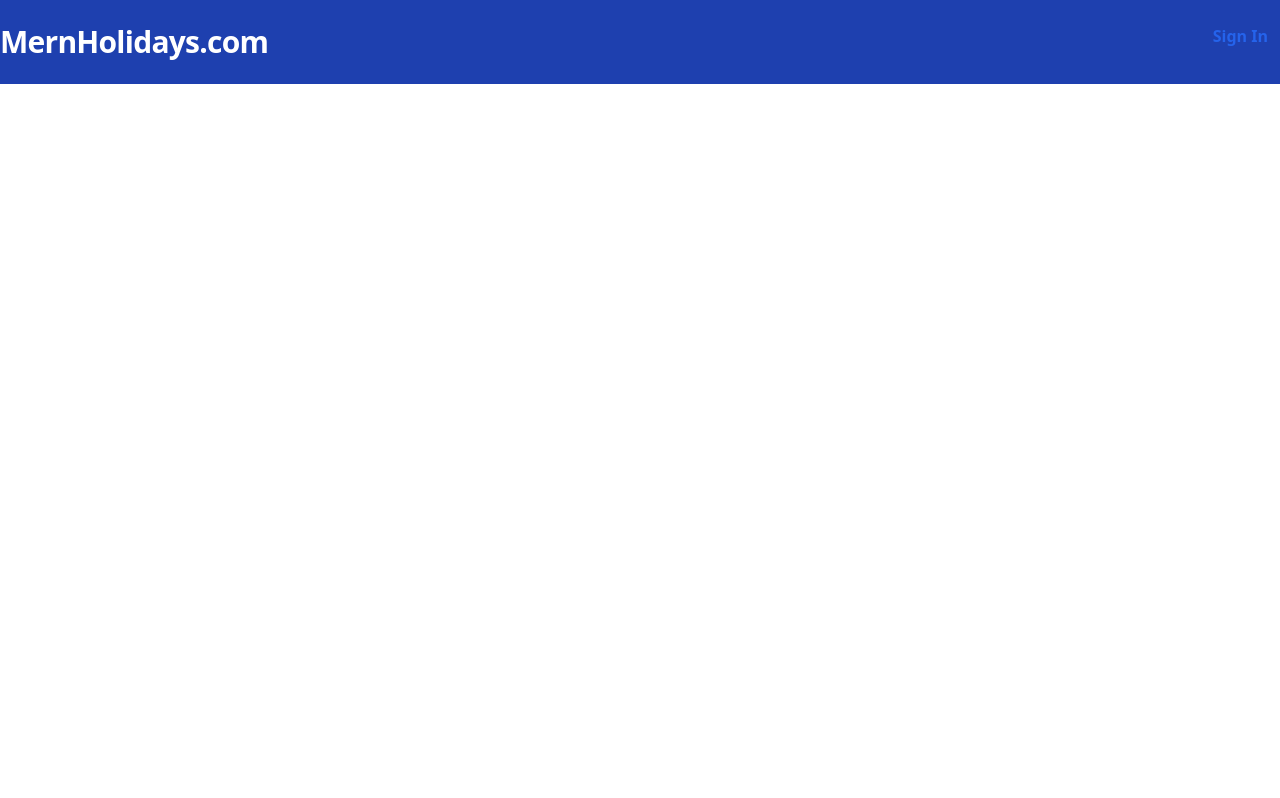
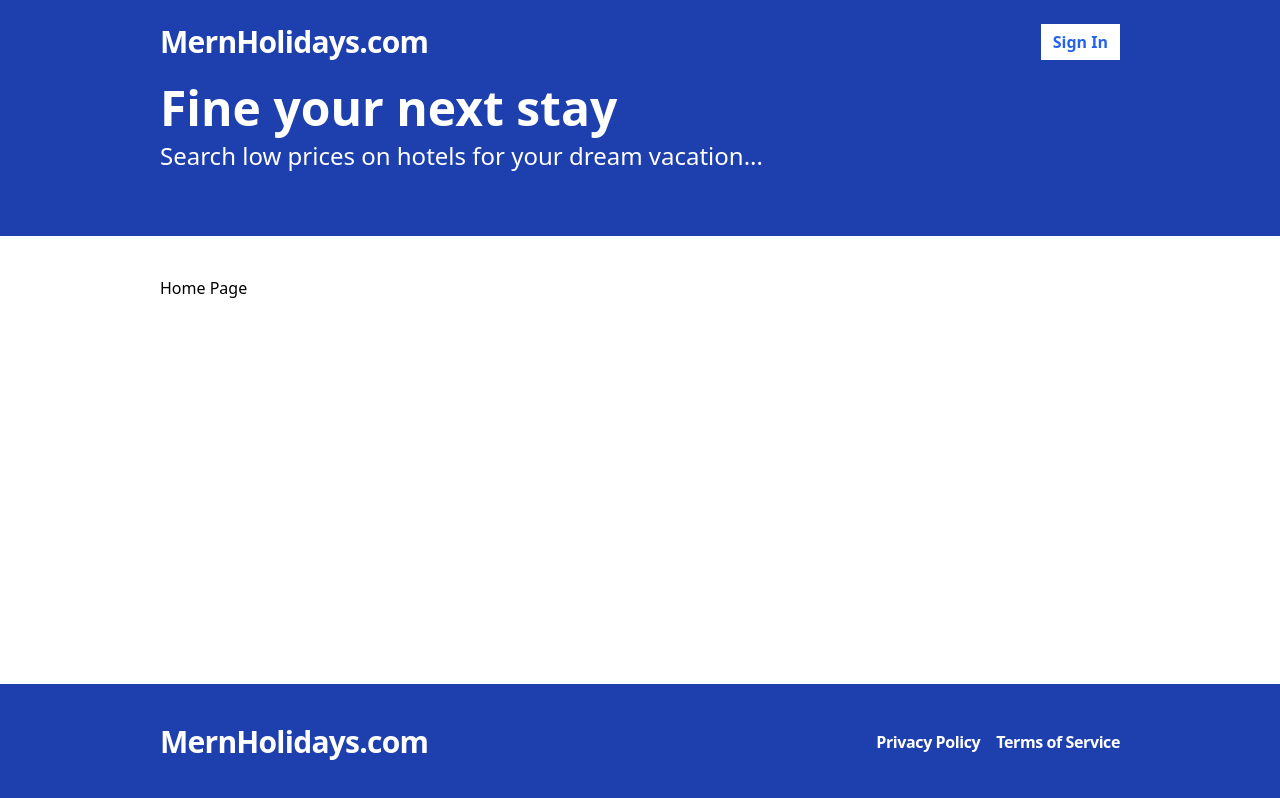
Before and after one commit to austinleepro/Booking-app, a React (Vite) app in the folder frontend/: page / in a window 1280 px wide. Built offline with nearby package versions, Linux system fonts and the light colour scheme.

Commit message:
finished header & hooter

```diff
--- a/frontend/src/App.tsx
+++ b/frontend/src/App.tsx
@@ -1,4 +1,3 @@
-import { useState } from 'react'
 import {
   BrowserRouter as Router,
   Routes,
@@ -8,14 +7,31 @@ import {
 import Layout from './layouts/Layout'
 
 const App =() => {
-  const [count, setCount] = useState(0)
-
   return (
     <Router>
       <Routes>
-        <Route path="/" element={<Layout></Layout>}></Route>
-        <Route path="/search" element={<span>Search page</span>}></Route>
-        <Route path="*" element={<Navigate to="/" />}></Route>
+        <Route
+          path="/"
+          element={
+            <Layout>
+              <p>Home Page</p>
+            </Layout>
+          }
+        />
+        <Route
+          path="/search"
+          element={
+            <Layout>
+              <p>Search page</p>
+            </Layout>
+          }
+        />
+        <Route
+          path="*"
+          element={
+            <Navigate to="/" />
+          }
+        />
       </Routes>
     </Router>
   )
--- /dev/null
+++ b/frontend/src/components/Footer.tsx
@@ -0,0 +1,17 @@
+const Footer = () => {
+    return (
+        <div className="bg-blue-800 py-10">
+            <div className="container mx-auto flex justify-between items-center">
+                <span className="text-3xl text-white font-bold tracking-tight">
+                    MernHolidays.com
+                </span>
+                <span className="text-white font-bold tracking-tight flex gap-4">
+                    <p className="cousor-pointer">Privacy Policy</p>
+                    <p className="cousor-pointer">Terms of Service</p>
+                </span>
+            </div>
+        </div>
+    )
+}
+
+export default Footer;
--- a/frontend/src/components/Header.tsx
+++ b/frontend/src/components/Header.tsx
@@ -1,5 +1,4 @@
 import { Link } from "react-router-dom";
-// import { link } from "react-router-dom";
 
 const Header = () => {
     return (
@@ -9,7 +8,7 @@ const Header = () => {
                     <Link to="/">MernHolidays.com</Link>
                 </span>
                 <span className="flex space-x-2">
-                    <Link to="/sign-in" className="flex intems-center text-blue-600 px-3 font-bold hover:bg-gray-100 hover:text-green-500">Sign In</Link>
+                    <Link to="/sign-in" className="flex bg-white items-center text-blue-600 px-3 font-bold hover:bg-gray-100 hover:text-green-500">Sign In</Link>
                 </span>
             </div>
         </div>
--- /dev/null
+++ b/frontend/src/components/Hero.tsx
@@ -0,0 +1,16 @@
+const Hero = () => {
+    return (
+        <div className="bg-blue-800 pb-16">
+            <div className="container mx-auto flex flex-col gap-2">
+                <h1 className="text-5xl text-white font-bold">
+                    Fine your next stay
+                </h1>
+                <p className="text-2xl text-white">
+                    Search low prices on hotels for your dream vacation...
+                </p>
+            </div>
+        </div>
+    )
+}
+
+export default Hero;
--- a/frontend/src/layouts/Layout.tsx
+++ b/frontend/src/layouts/Layout.tsx
@@ -1,9 +1,21 @@
-import Header from "../components/Header.tsx";
+import React from "react";
+import Footer from "../components/Footer";
+import Header from "../components/Header";
+import Hero from "../components/Hero";
 
-const Layout = () => {
+interface Props {
+    children: React.ReactNode;
+}
+
+const Layout = ({children}: Props) => {
     return (
         <div className="flex flex-col min-h-screen">
             <Header />
+            <Hero />
+            <div className="container mx-auto py-10 flex-1">
+                {children}
+            </div>
+            <Footer />
         </div>
     );
 };
--- a/frontend/tailwind.config.js
+++ b/frontend/tailwind.config.js
@@ -3,6 +3,9 @@ export default {
   content: ["./index.html", "./src/**/*.{js,ts,jsx,tsx}"],
   theme: {
     extend: {},
+    container: {
+      padding: "10rem",
+    }
   },
   plugins: [],
 }
```
